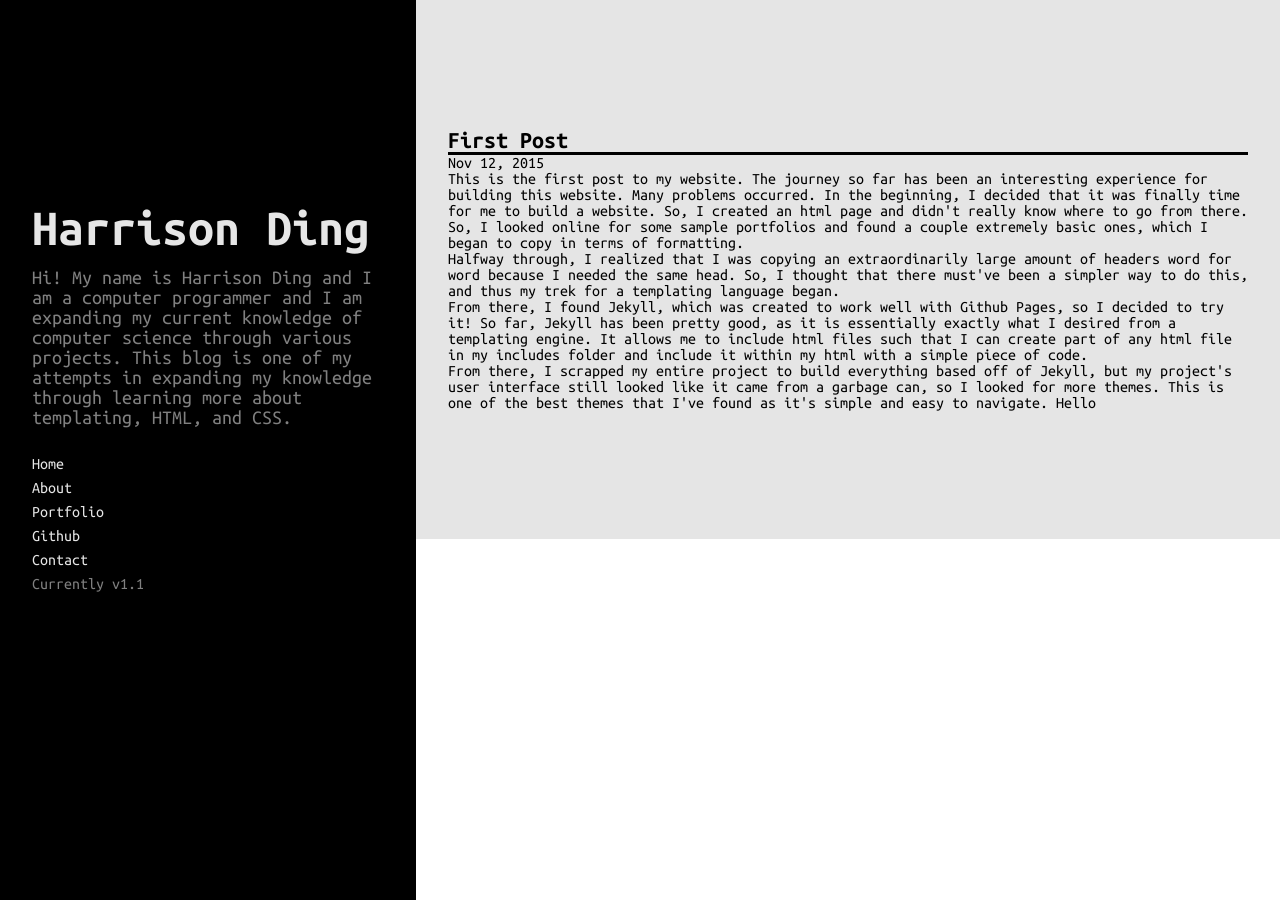
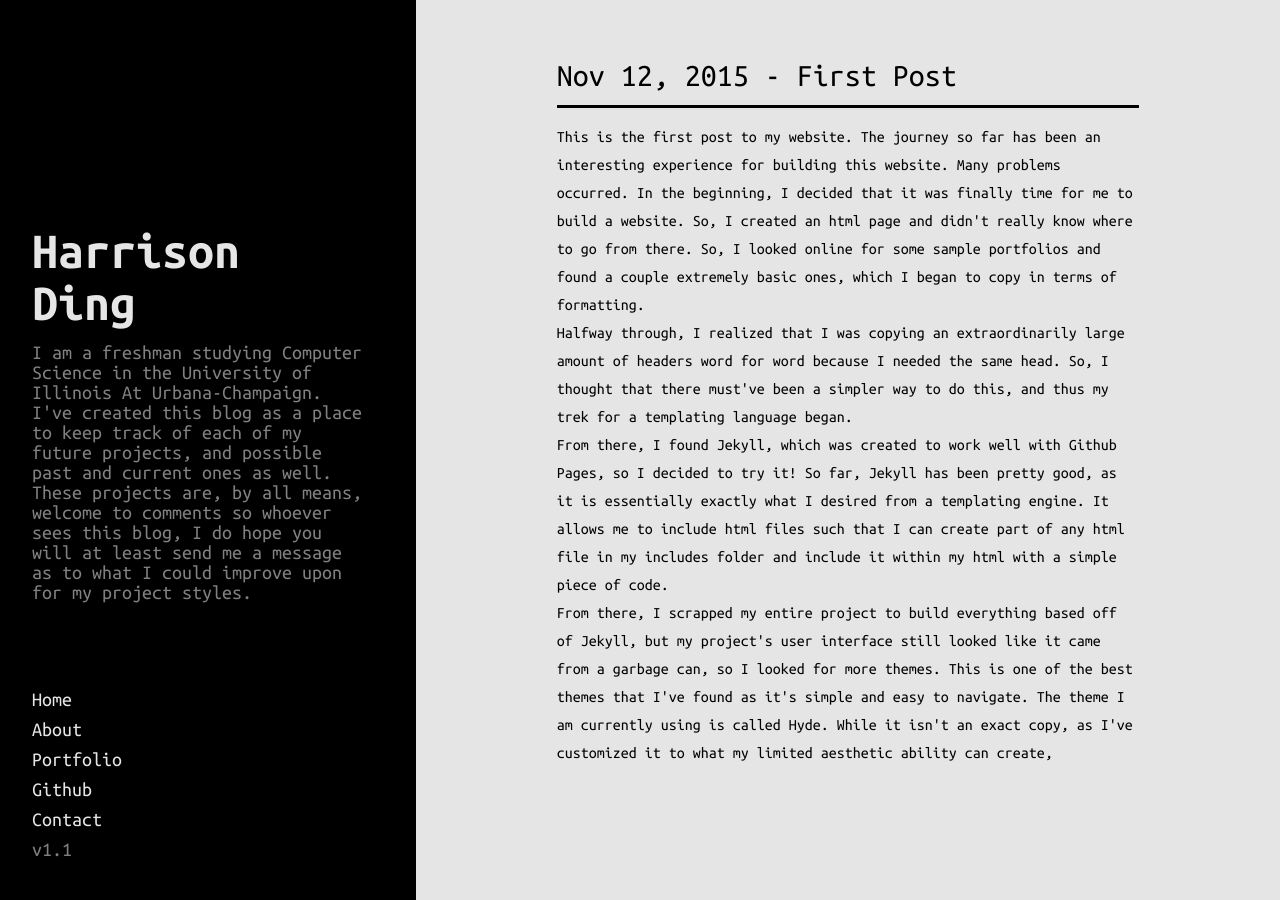
Before and after one commit to Shorrian/Shorrian.github.io, a Jekyll site: the page built from _posts/2015-11-12-First-Post.md, in a window 1280 px wide. Built offline with Jekyll 4.4.1, drawn with Linux system fonts in a browser that asks for light colours.

Commit message:
Basically done with basic layout?

```diff
--- a/CNAME
+++ /dev/null
@@ -1 +0,0 @@
-shorrian.github.io
--- a/_config.yml
+++ b/_config.yml
@@ -6,17 +6,19 @@
 # 'jekyll serve'. If you change this file, please restart the server process.
 
 # Site settings
-title: Harrison Ding Computer Science Student
+title: Harrison Ding
 author: Harrison Ding
 email: harrisond2015@gmail.com
 description: > # this means to ignore newlines until "baseurl:"
-    Hi! My name is Harrison Ding and I am a computer programmer and I am expanding my current knowledge
-    of computer science through various projects. This blog is one of my attempts in expanding my knowledge
-    through learning more about templating, HTML, and CSS.
+    I am a freshman studying Computer Science in the University of Illinois At Urbana-Champaign.
+    I've created this blog as a place to keep track of each of my future projects,
+    and possible past and current ones as well. These projects are, by all means,
+    welcome to comments so whoever sees this blog, I do hope you will at least
+    send me a message as to what I could improve upon for my project styles.
 
 baseurl: "" # the subpath of your site, e.g. /blog
 url: "shorrian.github.io" # the base hostname & protocol for your site
-twitter_username: jekyllrb
+twitter_username: shorrian
 github_username: shorrian
 version: 1.1
 # Build settings
--- /dev/null
+++ b/_includes/footer.html
@@ -0,0 +1,3 @@
+<footer>
+    <div>Icons made by <a href="http://www.flaticon.com/authors/stephen-hutchings" title="Stephen Hutchings">Stephen Hutchings</a>, <a href="http://www.flaticon.com/authors/bogdan-rosu" title="Bogdan Rosu">Bogdan Rosu</a> from <a href="http://www.flaticon.com" title="Flaticon">www.flaticon.com</a>is licensed by <a href="http://creativecommons.org/licenses/by/3.0/" title="Creative Commons BY 3.0">CC BY 3.0</a></div>
+</footer>
--- a/_includes/split_page.html
+++ b/_includes/split_page.html
@@ -10,7 +10,7 @@
             <li class="main-nav-bar-item"><a href="/portfolio/">Portfolio</a></li>
             <li class="main-nav-bar-item"><a href="http://github.com/shorrian/">Github</a></li>
             <li class="main-nav-bar-item"><a href="/contact/">Contact</a></li>
-            <li class="main-nav-bar-item">Currently v{{site.version}}</li>
+            <li class="main-nav-bar-item">v{{site.version}}</li>
         </ul>
     </div>
 </div>
--- a/_layouts/post.html
+++ b/_layouts/post.html
@@ -2,13 +2,12 @@
 layout: default
 ---
 
-<article class ="post container">
+<article class ="page post container">
     <header class ="post-header">
-        <h1 class="post-title">{{page.title}}</h1>
-        <p class="post-meta"><time datetime = "{{page.date | date_to_xmlschema}}">{{page.date | date: "%b %-d, %Y"}}</time>{% if page.author %}{{page.author}}{% endif %}</p>
+        <p class="post-meta post-spacing"><time datetime = "{{page.date | date_to_xmlschema}}">{{page.date | date: "%b %-d, %Y"}}</time>{% if page.author %}{{page.author}}{% endif %} - {{page.title}}</p>
     </header>
 
-    <div class="post-content">
+    <div class="post-content post-spacing">
         {{content}}
     </div>
 </article>
--- a/_posts/2015-11-12-First-Post.md
+++ b/_posts/2015-11-12-First-Post.md
@@ -20,4 +20,5 @@ any html file in my includes folder and include it within my html with a simple
 
 From there, I scrapped my entire project to build everything based off of Jekyll, but my project\'s
 user interface still looked like it came from a garbage can, so I looked for more themes. This is one
-of the best themes that I\'ve found as it\'s simple and easy to navigate. <a>Hello</a>
+of the best themes that I\'ve found as it\'s simple and easy to navigate. The theme I am currently using is
+called Hyde. While it isn\'t an exact copy, as I\'ve customized it to what my limited aesthetic ability can create,
--- a/css/style.css
+++ b/css/style.css
@@ -3,21 +3,33 @@
     padding:0;
     list-style: none;
     text-decoration:none;
-    color:#000;
 }
 
+html{
+    background: rgba(0,0,0,0.1);
+}
+@media screen and (min-width:480px){
    html, body{
-    min-height:100%;
-    min-width:100%;
        font-size:16px;
        font-family: "Ubuntu Mono", "Helvetica Neue", Helvetica, Arial, sans-serif;
    }
+}
+@media (min-width 1600px){
+    html, body{
+        font-size:20px;
+        font-family: "Ubuntu Mono", "Helvetica Neue", Helvetica, Arial, sans-serif;
+    }
+}
+
 body{
     overflow-y:scroll;
-    background: ;
+    height:100%;
 }
 ::-webkit-scrollbar {
     display: none;
+}
+a{
+    color: #000;
 }
 /*****************************************************************
 NAVIGATION BAR
@@ -32,6 +44,7 @@ NAVIGATION BAR
 a:hover {
     text-decoration: underline;
 }
+
 #main-nav{
     padding:2rem 1rem;
     width:30%;
@@ -42,8 +55,10 @@ a:hover {
 }
 
 #main-nav-about{
-    margin-top:30%;
     font-size:20px;
+    position:absolute;
+    padding-right:50px;
+    bottom:22rem;
 
 }
 #main-nav-about a:hover{
@@ -58,36 +73,51 @@ a:hover {
     margin: 10px 0;
 }
 #main-nav-list{
+    position:absolute;
+    font-size:20px;
+    bottom:100px;
     display:block;
     line-height:1.5;
     padding-top:15px;
 }
+.main-nav-bar-item{
+}
 /**************************************************
 CONTAINER
 **************************************************/
+@media (min-width:1000px){
     .container{
-    padding-top:4rem;
+        padding-top:2rem;
         padding-bottom:4rem;
         padding-left:1rem;
         padding-right:1rem;
         margin-left:auto;
         margin-right:auto;
+    }
+}
+@media (min-width:1600px){
+    .container{
+        padding-top:6rem;
+        padding-bottom:4rem;
+        padding-right:1rem;
+        padding-left:1rem;
+        margin-left:auto;
+        margin-right:auto;
+    }
+}
 
-}
 /************************************************
 CONTENT
 ****************************************************/
 .content{
     margin-left:30%;
     padding-left:3rem;
-    background: rgba(0,0,0,0.1);
 }
 /*******************************************************
 PAGES
 *******************************************************/
 .page{
-    padding:0 20%;
-
+    padding:0 15%;
 }
 .pg-title{
     border-bottom-style: solid;
@@ -113,6 +143,29 @@ POSTS
     margin-top:20px;
     padding-bottom:10px;
 }
+.posts p{
+    margin-top:10px;
+    position:relative;
+}
+.post-meta{
+    font-size:2em;
+    border-bottom-style:solid;
+    padding-bottom:2px;
+}
+.post-content{
+    line-height:1.75;
+}
+.post-spacing{
+    margin-top:15px;
+    line-height:1.75;
+}
+.post-read-more {
+    color:rgba(255, 32, 32, 1);
+}
+.post-read-more:hover{
+    text-decoration:underline;
+}
+
 /************************************************************
 HEADERS
 *************************************************************/
--- a/index.html
+++ b/index.html
@@ -3,13 +3,15 @@ layout: default
 title: Home
 ---
 
+<div class="page">
     <h1>{{site.title}}</h1>
     <ul class="posts-list">
         {% for post in site.posts %}
             <li class="posts">
                 <span class="post-meta">{{post.date| date:"%b %-d, %Y"}}</span>
-            <h2><a class="post-link" href="{{post.url | prepend: site.baseurl}}">{{post.title}}</a></h2>
-            <p>{{post.description}}</p>
+                <h2><a class="post-spacing" href="{{post.url | prepend: site.baseurl}}">{{post.title}}</a></h2>
+                <p>{{post.excerpt}} <a class = "post-read-more" href="{{post.url | prepend: site.baseurl}}">Read more...</a></p>
             </li>
         {% endfor %}
     </ul>
+</div>
```
Also changed, not shown: other parts of _posts/2015-11-12-First-Post.md (+1 -1 lines), img/icons/facebook2.png (added), img/icons/google-plus.png (added), img/icons/linkedin.png (added), img/icons/twitter.png (added), img/icons/web-development.png (added), 1 other file. Lines whose indentation alone changed are shown as unchanged.
